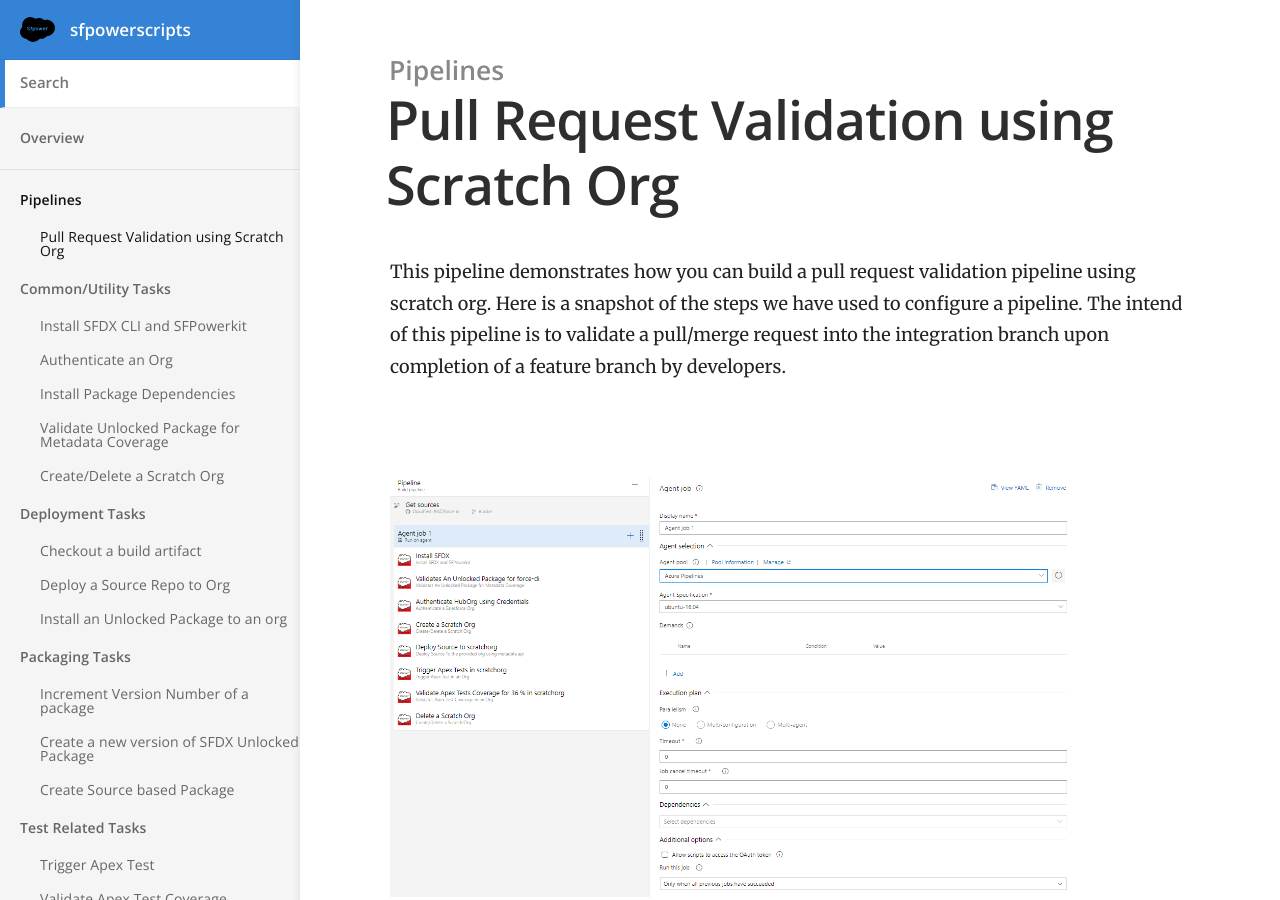
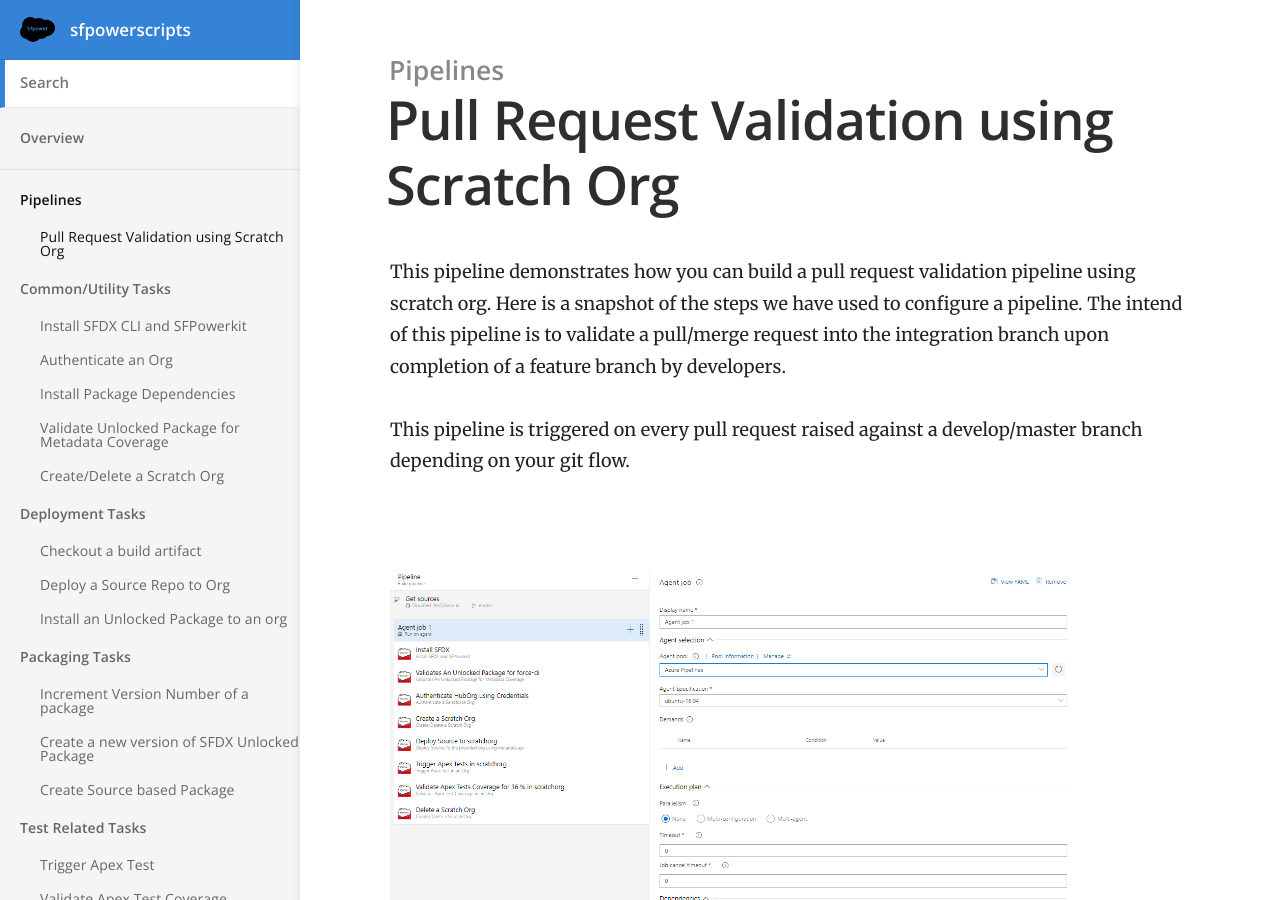
Before and after one commit to nbatterham/sfpowerscripts-doc, a Jekyll site: the page built from _docs/Pipelines/Pull Request Validation using Scratch Org.md, in a window 1280 px wide and 900 px high. Built offline with Jekyll 4.4.1, drawn with Linux system fonts in a browser that asks for light colours.

Commit message:
Minor fixes

```diff
--- a/_docs/Pipelines/Pull Request Validation using Scratch Org.md
+++ b/_docs/Pipelines/Pull Request Validation using Scratch Org.md
@@ -5,6 +5,8 @@ order: 1
 ---
 
 This pipeline demonstrates how you can build a pull request validation pipeline using scratch org. Here is a snapshot of the steps we have used to configure a pipeline. The intend of this pipeline is to validate a pull/merge request into the integration branch upon completion of a feature branch by developers.
+
+This pipeline is triggered on every pull request  raised against a develop/master branch depending on your git flow.
 
 
 
```
Also changed, not shown: 1 other file.
